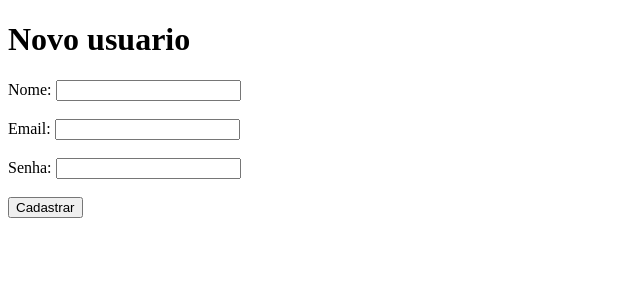
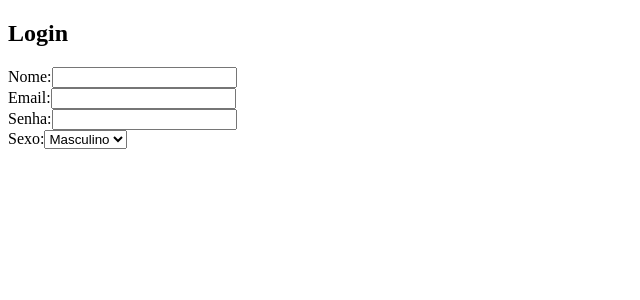
Before and after one commit to YanWallas/curso-react, a React (Create React App) app in the folder meuapp/: page / in a window 1280 px wide. Shown: the top 300 px of the page, without its empty margins (0-640 px from the left). Built offline with nearby package versions, Linux system fonts and the light colour scheme.

Commit message:
manipulando form pt2

```diff
--- a/meuapp/src/App.js
+++ b/meuapp/src/App.js
@@ -4,44 +4,46 @@
   constructor(props) {
     super(props);
     this.state = {
-      nome: '',
-      email: '',
-      senha: '',
-      error: ''
+      form:{
+        nome: '',
+        email: '',
+        senha: '',
+        sexo: ''
+      }
     };
 
-    this.cadastrar = this.cadastrar.bind(this);
+    this.dadosForm = this.dadosForm.bind(this);
   }
 
-  cadastrar(event){
-    const {nome, email, senha} = this.state;
+  dadosForm(e){
+    let form = this.state.form;
+    form[e.target.name] = e.target.value;
+    this.setState({form: form})
+  }
 
-    if(nome !== '' && email !== '' && senha !== ''){
-      alert(`Nome: ${nome} \nEmail: ${email} \nSenha: ${senha}`);
-    }else {
-      this.setState({error: 'Ops! Parece que esta faltando algo!'});
-    }
-
-    event.preventDefault();
-  }
 
   render() {
     return (
       <div>
-        <h1>Novo usuario</h1>
-        {this.state.error && <p>{this.state.error}</p>}
-        <form onSubmit={this.cadastrar}>
-          <label>Nome: </label>
-          <input type="text" value={this.state.nome} onChange={(e) => this.setState({nome: e.target.value})}/> <br/>
-          <br/>
-          <label>Email: </label>
-          <input type="email" value={this.state.email} onChange={(e) => this.setState({email: e.target.value})}/> <br/>
-          <br/>
-          <label>Senha: </label>
-          <input type="password" value={this.state.senha} onChange={(e) => this.setState({senha: e.target.value})}/> <br/>
-          <br/>
-          <button type="submit">Cadastrar</button>
-        </form>
+        <h2>Login</h2>
+        Nome:
+        <input type="text" name="nome"  value={this.state.form.nome} onChange={this.dadosForm}/> <br/>
+        Email:
+        <input type="email" name="email"  value={this.state.form.email} onChange={this.dadosForm}/> <br/>
+        Senha:
+        <input type="password" name="senha"  value={this.state.form.senha} onChange={this.dadosForm}/><br/>
+        Sexo:
+        <select name="sexo" value={this.state.form.sexo} onChange={this.dadosForm}>
+          <option value="masculino">Masculino</option>
+          <option value="feminino">Feminino</option>
+        </select>
+
+        <div>
+          <h3>{this.state.form.nome}</h3>
+          <h3>{this.state.form.email}</h3>
+          <h3>{this.state.form.senha}</h3>
+          <h3>{this.state.form.sexo}</h3>
+        </div>
       </div>
     );
   }
```
